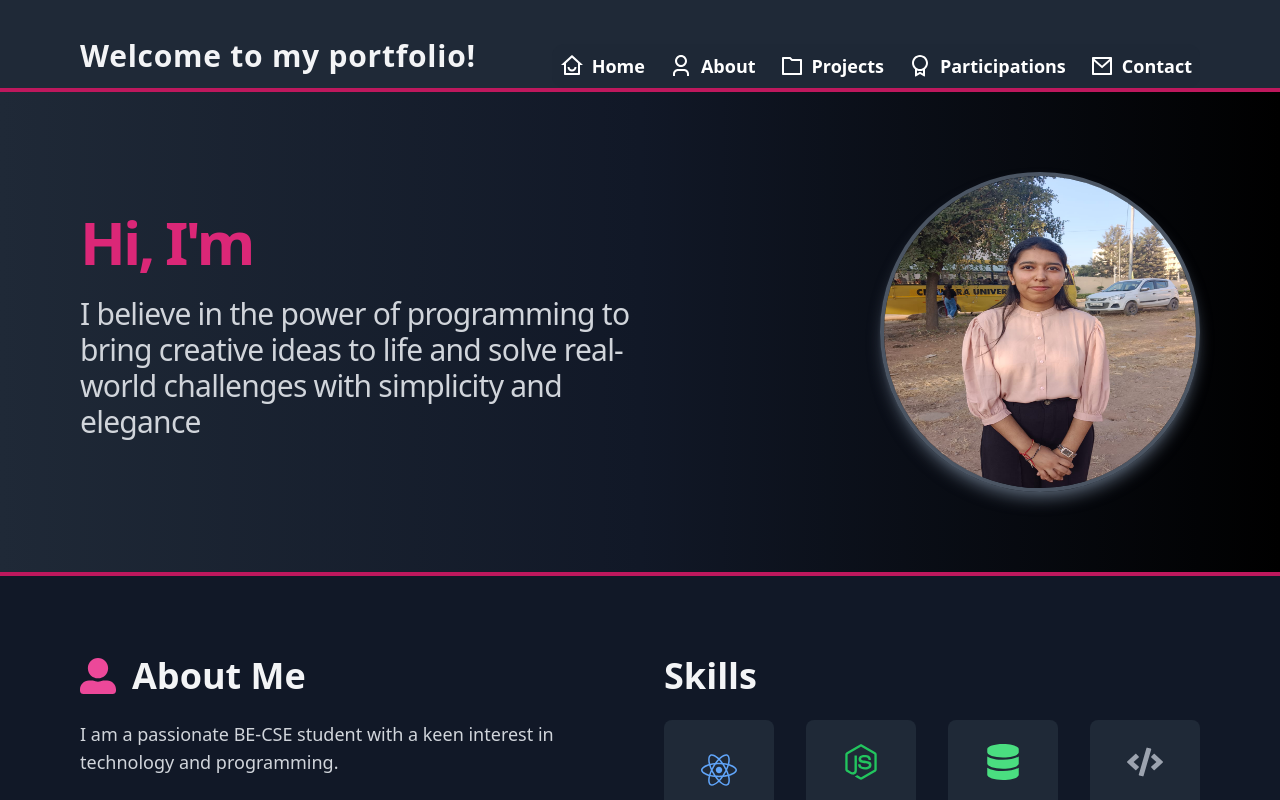
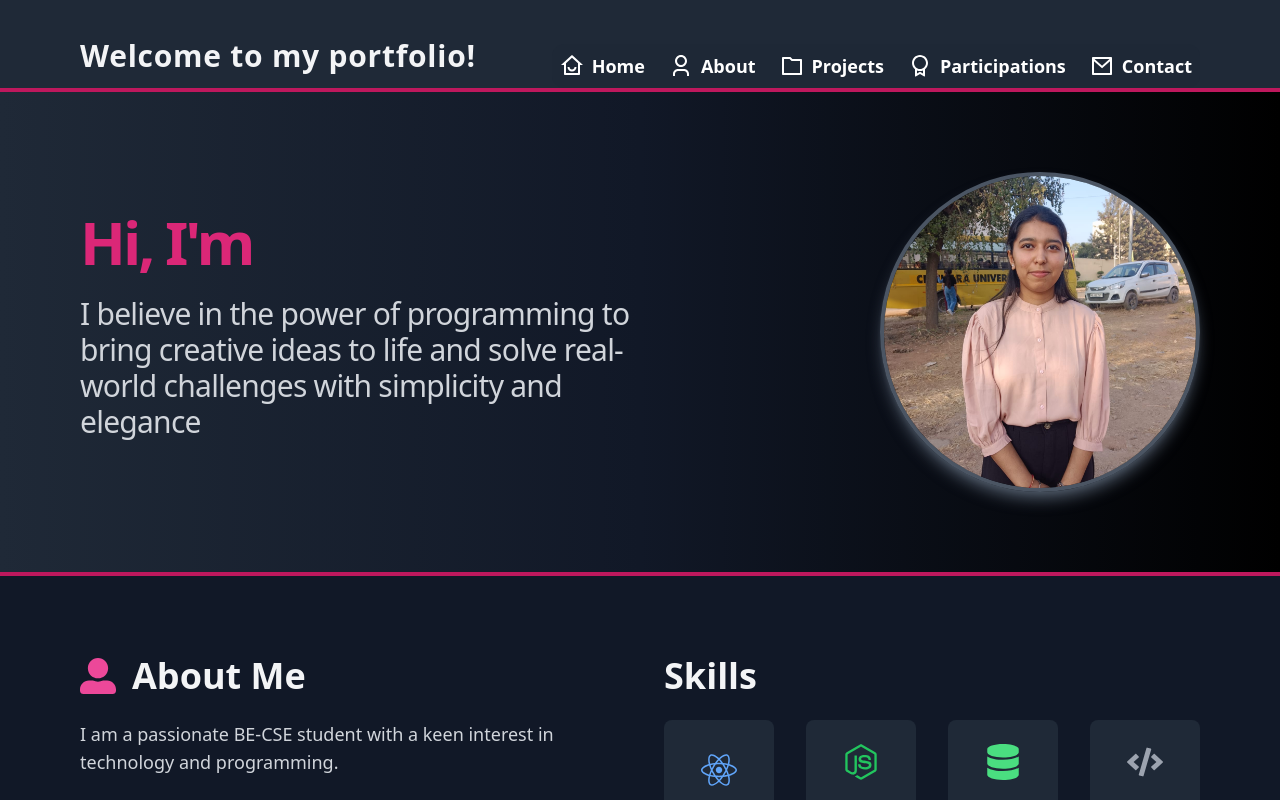
Before and after one commit to Anshita-1609/portfolio-react, a React (Vite) app: page / in a window 1280 px wide. Shown: the top 800 px of the page. Built offline with nearby package versions, Linux system fonts and the light colour scheme.

Commit message:
updated css

```diff
--- a/src/Components/Home/Home.jsx
+++ b/src/Components/Home/Home.jsx
@@ -14,7 +14,7 @@ const Home = () => {
             </div>
             <div>
                 <img
-                    className="rounded-full  w-80 h-80 md:w-100 md:h-100 shadow-lg shadow-gray-600 border-4 border-gray-600 hover:scale-125 transition-transform duration-300"
+                    className="rounded-full w-80 h-80 md:w-100 md:h-100 shadow-lg shadow-gray-600 border-4 border-gray-600 hover:scale-125 transition-transform duration-300 object-cover"
                     src={avatarImg}
                     alt="Avatar"
                 />
--- a/src/Components/Projects/Projects.jsx
+++ b/src/Components/Projects/Projects.jsx
@@ -4,7 +4,7 @@ const projects = [
         name: "Food-App",
         description: "A user-friendly food delivery app with a focus on UI/UX and fast performance.",
         techStack: ["ReactNative", "TailwindCSS"],
-        link: "",
+        link: "https://github.com/Anshita-1609/FoodApp",
         image: "/projects/foodapp.png"
     },
     {
```
